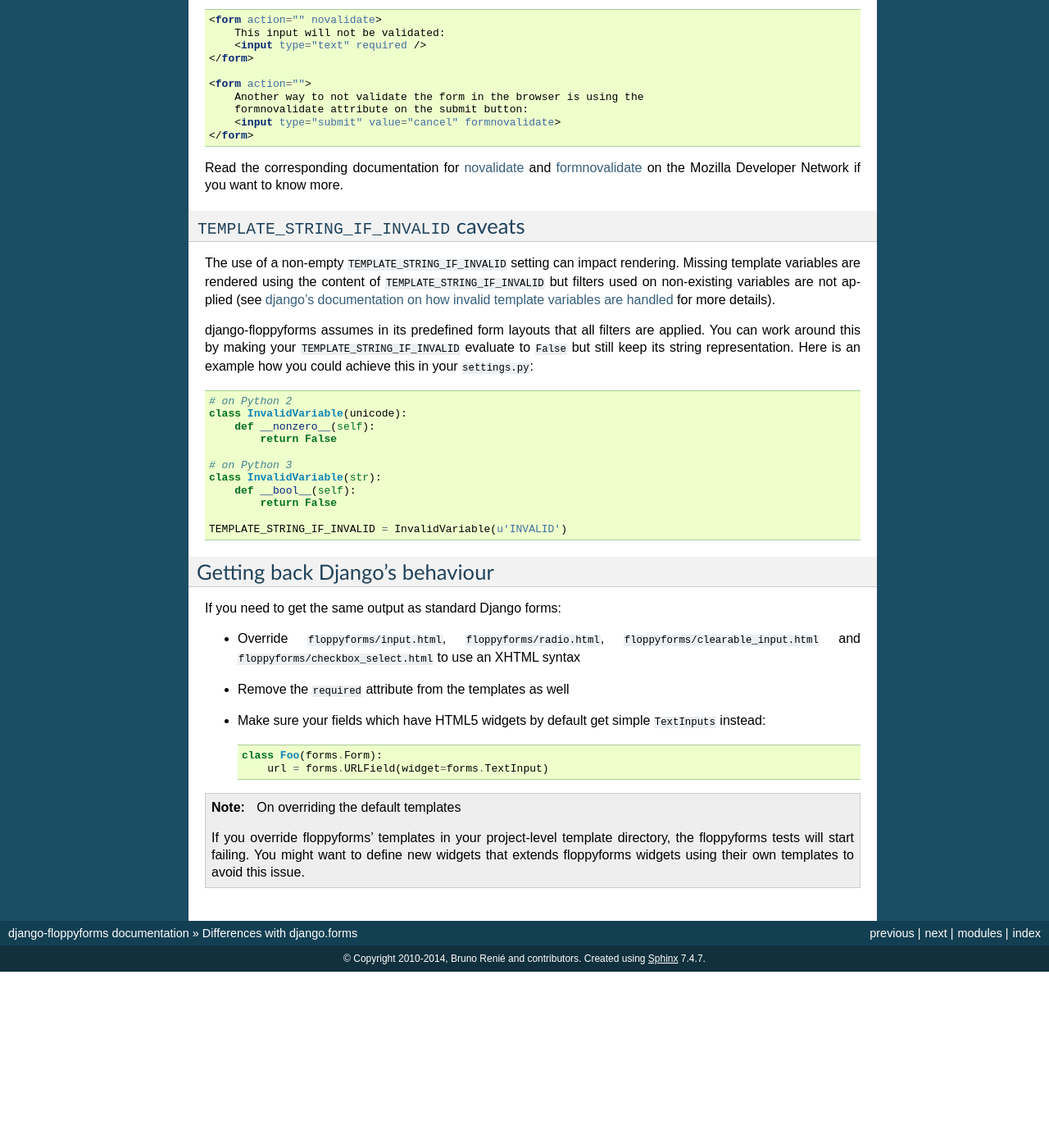
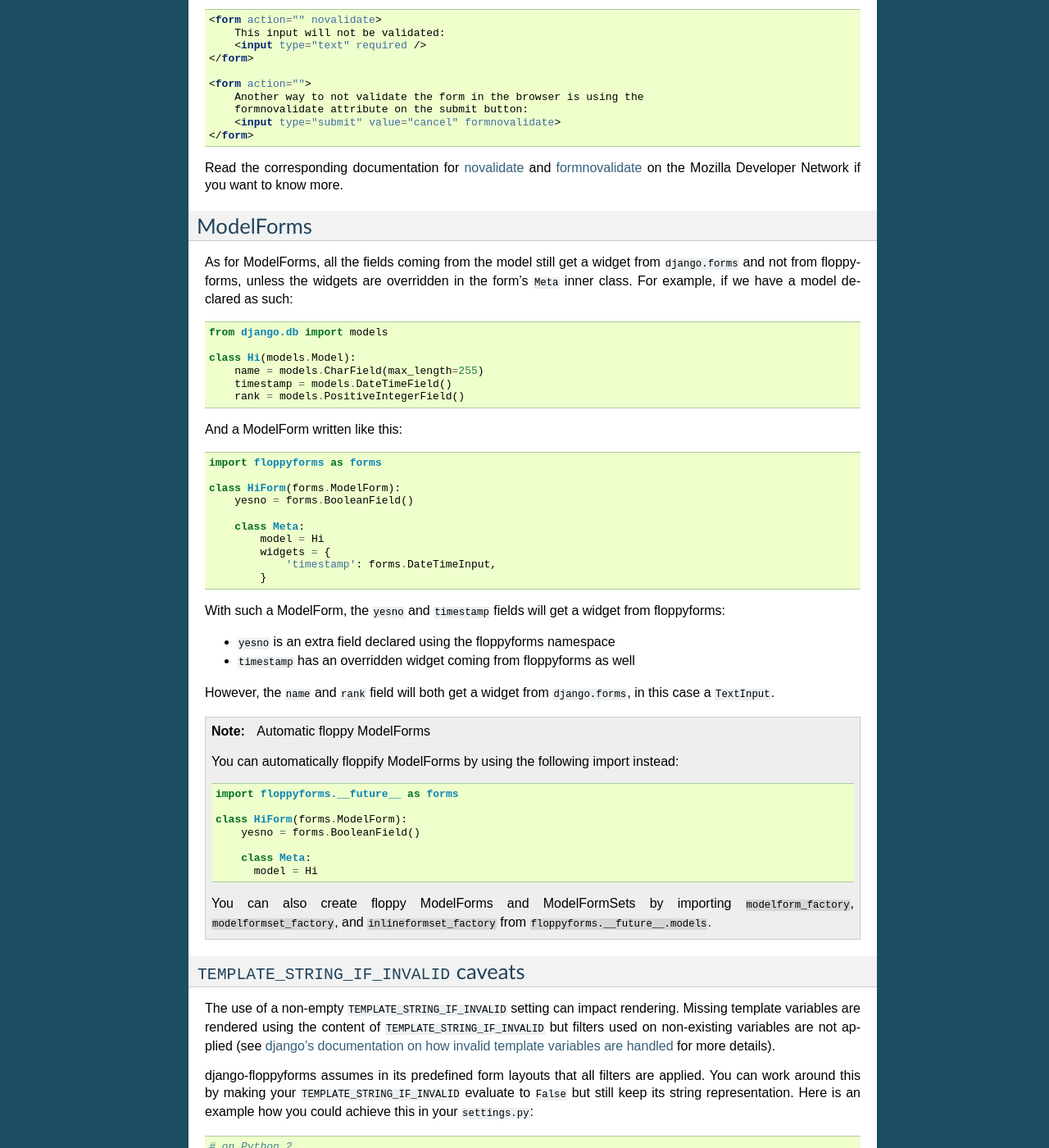
Before and after one commit to jazzband/django-floppyforms, a Sphinx documentation site: the page built from docs/differences.rst, in a window 1280 px wide and 1400 px high, scrolled down 1260 px. Shown: the whole window at 82% size. Built offline with Sphinx 7.4.7, drawn with Linux system fonts in a browser that asks for light colours; pages that are not in the unit, such as notebooks, are missing from menus; the version number could not be read and is left out; before the commit the page ends 2445 px from its top, so only the background shows below that.

Commit message:
Added __future__ note to docs.

```diff
--- a/docs/differences.rst
+++ b/docs/differences.rst
@@ -98,6 +98,63 @@
 .. _novalidate: https://developer.mozilla.org/en-US/docs/Web/HTML/Element/form#attr-novalidate
 .. _formnovalidate: https://developer.mozilla.org/en-US/docs/Web/HTML/Element/button#attr-formnovalidate
 
+ModelForms
+----------
+
+As for ModelForms, all the fields coming from the model still get a widget
+from ``django.forms`` and not from floppyforms, unless the widgets are
+overridden in the form's ``Meta`` inner class. For example, if we have a
+model declared as such:
+
+.. code-block:: python
+
+    from django.db import models
+
+    class Hi(models.Model):
+        name = models.CharField(max_length=255)
+        timestamp = models.DateTimeField()
+        rank = models.PositiveIntegerField()
+
+And a ModelForm written like this:
+
+.. code-block:: python
+
+    import floppyforms as forms
+
+    class HiForm(forms.ModelForm):
+        yesno = forms.BooleanField()
+
+        class Meta:
+            model = Hi
+            widgets = {
+                'timestamp': forms.DateTimeInput,
+            }
+
+With such a ModelForm, the ``yesno`` and ``timestamp`` fields will get a
+widget from floppyforms:
+
+* ``yesno`` is an extra field declared using the floppyforms namespace
+* ``timestamp`` has an overridden widget coming from floppyforms as well
+
+However, the ``name`` and ``rank`` field will both get a widget from
+``django.forms``, in this case a ``TextInput``.
+
+.. note:: Automatic floppy ModelForms
+
+    You can automatically floppify ModelForms by using the following import instead::
+
+        import floppyforms.__future__ as forms
+
+        class HiForm(forms.ModelForm):
+            yesno = forms.BooleanField()
+
+            class Meta:
+              model = Hi
+
+    You can also create floppy ModelForms and ModelFormSets by importing
+    ``modelform_factory``, ``modelformset_factory``, and ``inlineformset_factory``
+    from ``floppyforms.__future__.models``.
+
 
 ``TEMPLATE_STRING_IF_INVALID`` caveats
 --------------------------------------
```
